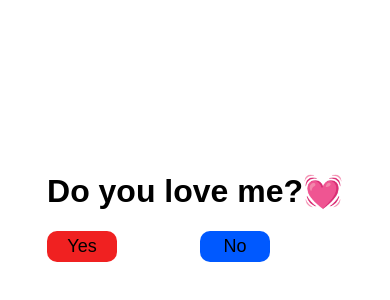
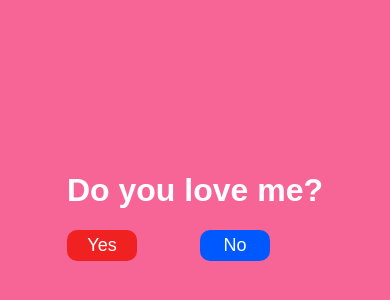
Before and after one commit to Nourwp/do-u-love-me-game, a plain HTML site: page index.html in a window 390 px wide. Shown: the part 216-516 px from the top of the page. Drawn offline with Linux system fonts and the light colour scheme.

Commit message:
Update index.html
style

```diff
--- a/index.html
+++ b/index.html
@@ -9,6 +9,8 @@
         margin: 0;
         padding: 0;
         font-family: Arial, sans-serif;
+        background-color: rgb(246, 101, 149);
+        color: white;
     }
 
     #yes {
@@ -18,6 +20,7 @@
         border-radius: 10px;
         font-size: 20px;
         padding: 6px;
+        color: white;
     }
 
     #game-container {
@@ -43,6 +46,7 @@
         padding: 6px;
         cursor: pointer;
         transition: top 0.1s, left 0.2s,right 0.2s;
+        color: white;
     }
 
     @media (max-width: 768px) {
@@ -50,12 +54,14 @@
             width: 70px;
             font-size: 18px;
             padding: 5px;
+            color: white;
         }
 
         #target {
             width: 70px;
             font-size: 18px;
             padding: 5px;
+            color: white;
         }
     }
 </style>
@@ -63,7 +69,7 @@
 <body>
     <div id="game-container">
         <div class="box">
-            <h1>Do you love me?💓</h1>
+            <h1>Do you love me?</h1>
             <button id="target">No</button>
             <button id="yes">Yes</button>
         </div>
```
